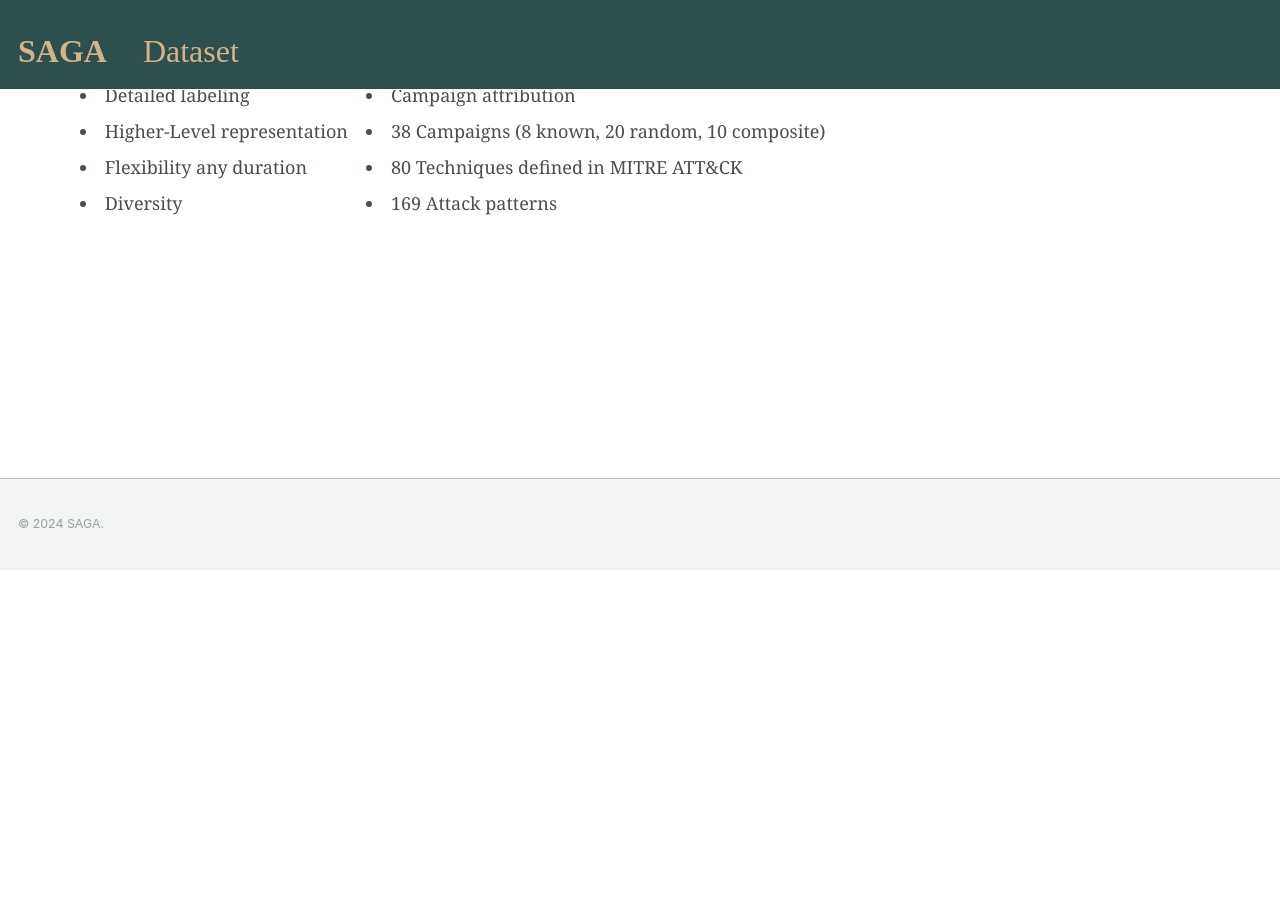
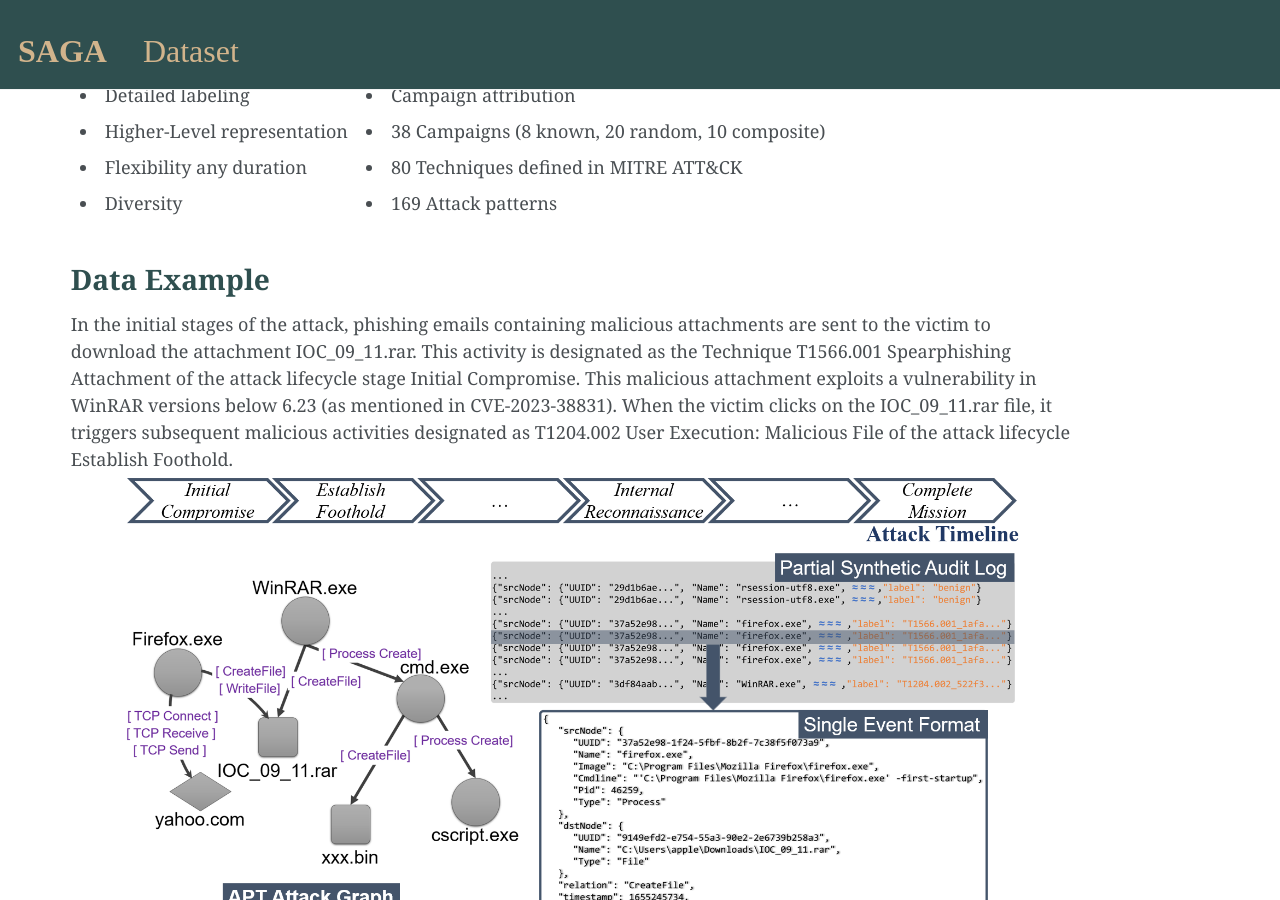
Before and after one commit to saga-tw/saga-tw.github.io, a Jekyll site: the page built from _pages/about.md, in a window 1280 px wide and 900 px high, scrolled down 566 px. Built offline with Jekyll 4.4.1, drawn with Linux system fonts in a browser that asks for light colours; before the commit the page ends 1135 px from its top, so only the background shows below that.

Commit message:
Update about.md

```diff
--- a/_pages/about.md
+++ b/_pages/about.md
@@ -52,3 +52,10 @@ redirect_from:
     </td>
   </tr>
 </table>
+
+<h1 style= "color:#2F4F4F; font-family: 'Georgia'; margin-top: 1em !important;">Data Example</h1>
+<p style="font-family: 'Georgia'; margin-bottom: 0 !important;">In the initial stages of the attack, phishing emails containing malicious attachments are sent to the victim to download the attachment IOC_09_11.rar. This activity is designated as the Technique T1566.001 Spearphishing Attachment of the attack lifecycle stage Initial Compromise. This malicious attachment exploits a vulnerability in WinRAR versions below 6.23 (as mentioned in CVE-2023-38831). When the victim clicks on the IOC_09_11.rar file, it triggers subsequent malicious activities designated as T1204.002 User Execution: Malicious File of the attack lifecycle Establish Foothold.</p>
+
+<div align="center">
+    <img src="/images/example.png" width="90%" height="90%">
+</div>
```
